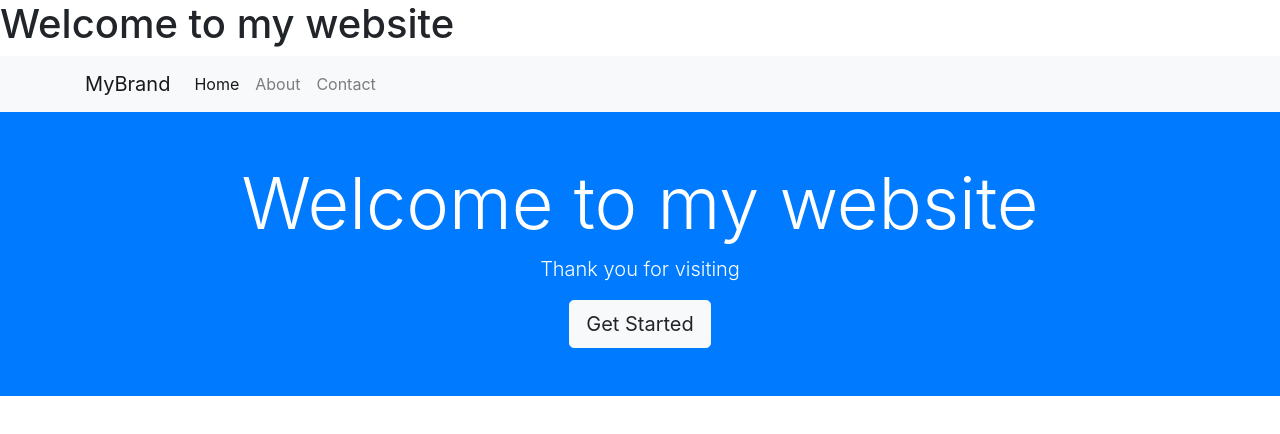
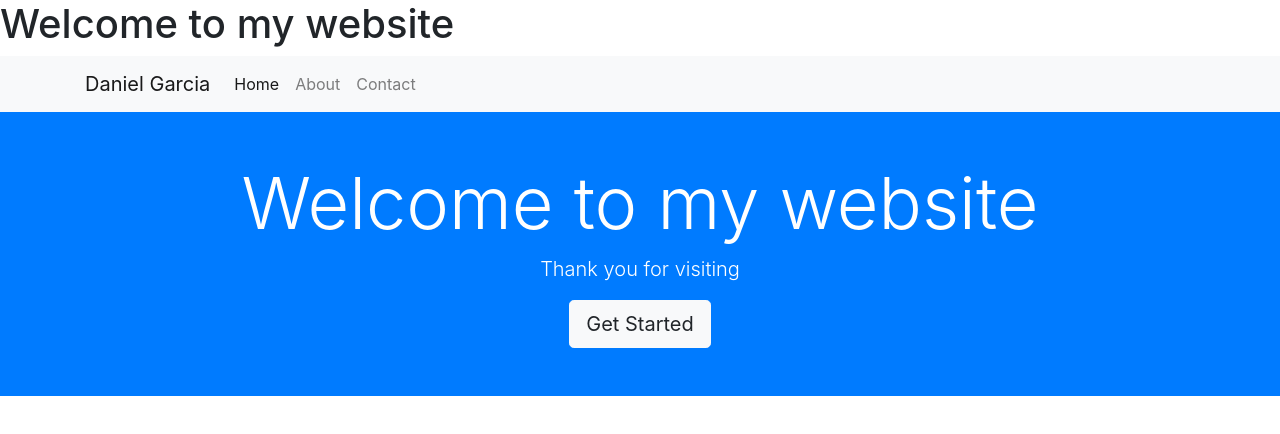
Before and after one commit to DanielGar12/CSCE34230, a plain HTML site: page index.html in a window 1280 px wide. Drawn offline with nearby package versions, Linux system fonts and the light colour scheme.

Commit message:
added name

```diff
--- a/index.html
+++ b/index.html
@@ -11,7 +11,7 @@
     </header>
     <nav class="navbar navbar-expand-lg navbar-light bg-light">
         <div class="container">
-            <a class="navbar-brand" href="#">MyBrand</a>
+            <a class="navbar-brand" href="#">Daniel Garcia</a>
             <button class="navbar-toggler" type="button" data-bs-toggle="collapse" data-bs-target="#navbarNav">
                 <span class="navbar-toggler-icon"></span>
             </button>
```
